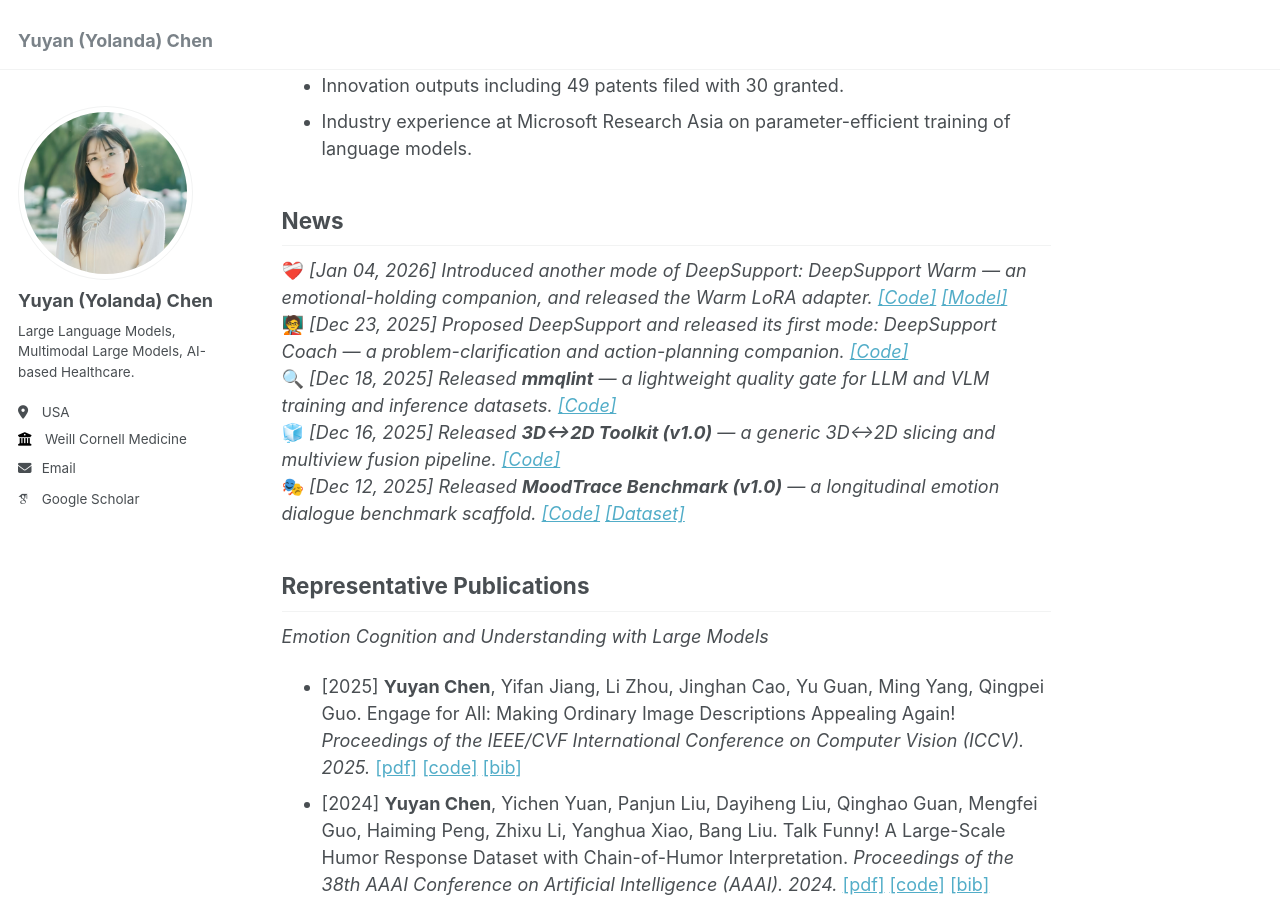
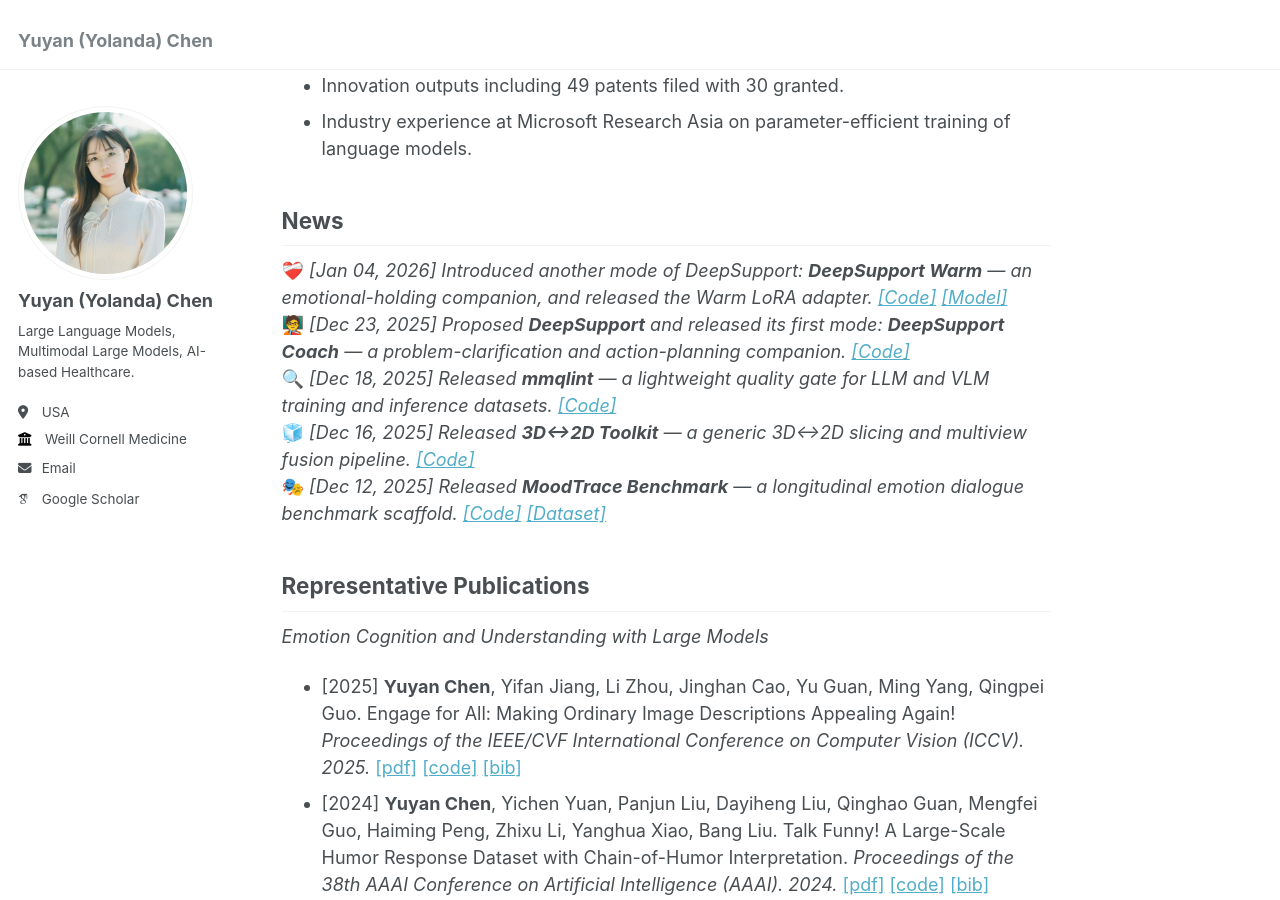
Before and after one commit to Yukyin/Yukyin.github.io, a Jekyll site: the page built from _pages/about.md, in a window 1280 px wide and 900 px high, scrolled down 519 px. Built offline with Jekyll 4.4.1, drawn with Linux system fonts in a browser that asks for light colours; some web fonts are replaced.

Commit message:
Update about page

```diff
--- a/_pages/about.md
+++ b/_pages/about.md
@@ -21,11 +21,11 @@ I am a Postdoctoral Fellow in Bioinformatics, Houston Methodist, Weill Cornell M
 
 
 ## News
-❤️‍🩹 <em>[Jan 04, 2026] Introduced another mode of DeepSupport: DeepSupport Warm — an emotional-holding companion, and released the Warm LoRA adapter. [[Code]](https://github.com/Yukyin/DeepSupport/tree/main/DeepSupport_Warm) [[Model]](https://huggingface.co/Yukyin/deepsupport-warm-lora-oss)</em>
-🧑‍🏫 <em>[Dec 23, 2025] Proposed DeepSupport and released its first mode: DeepSupport Coach — a problem-clarification and action-planning companion. [[Code]](https://github.com/Yukyin/DeepSupport/tree/main/DeepSupport_Coach)</em>
+❤️‍🩹 <em>[Jan 04, 2026] Introduced another mode of DeepSupport: **DeepSupport Warm** — an emotional-holding companion, and released the Warm LoRA adapter. [[Code]](https://github.com/Yukyin/DeepSupport/tree/main/DeepSupport_Warm) [[Model]](https://huggingface.co/Yukyin/deepsupport-warm-lora-oss)</em>
+🧑‍🏫 <em>[Dec 23, 2025] Proposed **DeepSupport** and released its first mode: **DeepSupport Coach** — a problem-clarification and action-planning companion. [[Code]](https://github.com/Yukyin/DeepSupport/tree/main/DeepSupport_Coach)</em>
 🔍 <em>[Dec 18, 2025] Released **mmqlint** — a lightweight quality gate for LLM and VLM training and inference datasets. [[Code]](https://github.com/Yukyin/mmqlint)</em>
-🧊 <em>[Dec 16, 2025] Released **3D↔2D Toolkit (v1.0)** — a generic 3D↔2D slicing and multiview fusion pipeline. [[Code]](https://github.com/Yukyin/2d3d_toolkit)</em>
-🎭 <em>[Dec 12, 2025] Released **MoodTrace Benchmark (v1.0)** — a longitudinal emotion dialogue benchmark scaffold. [[Code]](https://github.com/Yukyin/moodtrace-benchmark) [[Dataset]](https://huggingface.co/datasets/Yukyin/moodtrace-20d)</em>
+🧊 <em>[Dec 16, 2025] Released **3D↔2D Toolkit** — a generic 3D↔2D slicing and multiview fusion pipeline. [[Code]](https://github.com/Yukyin/2d3d_toolkit)</em>
+🎭 <em>[Dec 12, 2025] Released **MoodTrace Benchmark** — a longitudinal emotion dialogue benchmark scaffold. [[Code]](https://github.com/Yukyin/moodtrace-benchmark) [[Dataset]](https://huggingface.co/datasets/Yukyin/moodtrace-20d)</em>
 
 <!-- Add new items here (keep ~3–8 most recent to avoid clutter). -->
 
```
